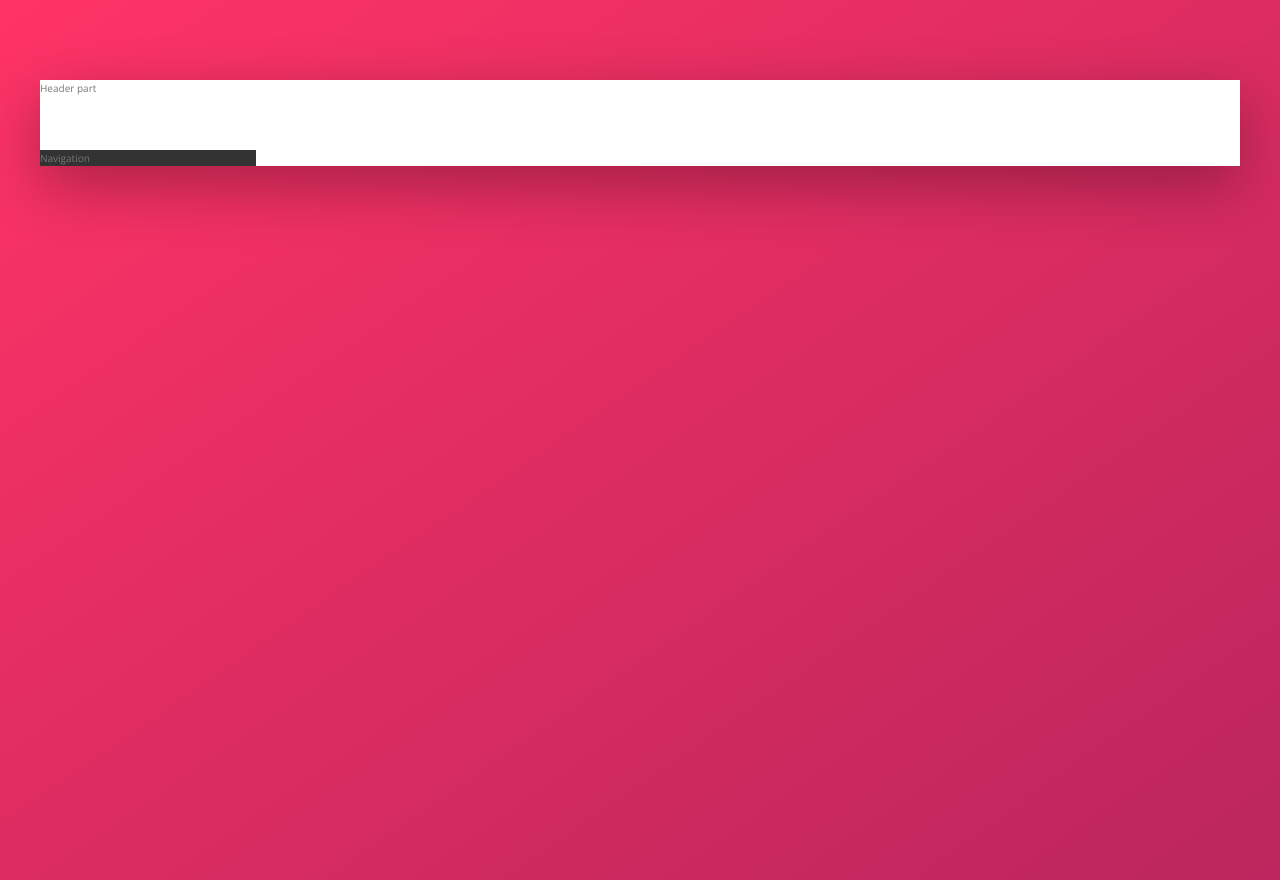
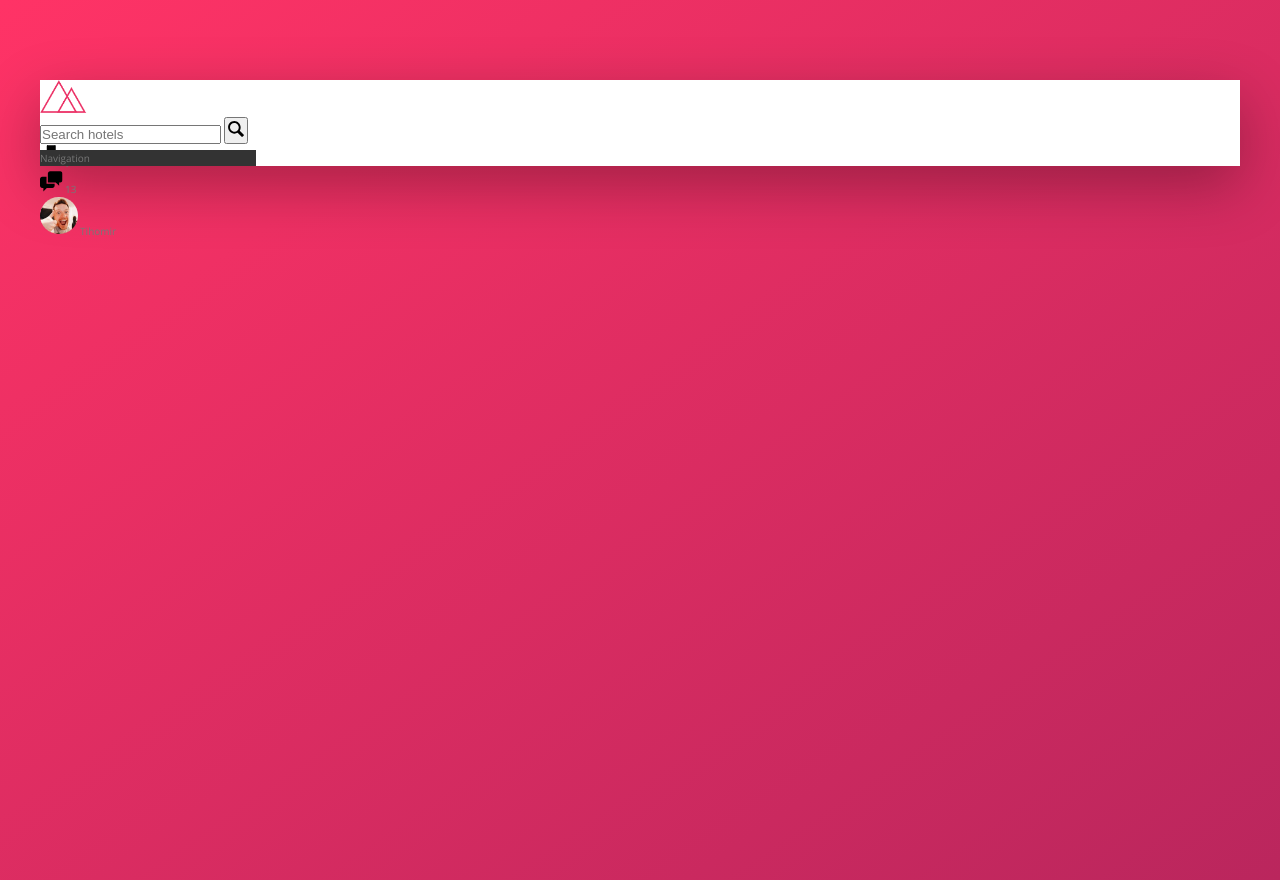
Before and after one commit to tihomirtx88/TrilloDesign, a website: page index.html in a window 1280 px wide. Drawn offline with nearby package versions, Linux system fonts and the light colour scheme.

Commit message:
Buidling header part one

```diff
--- a/index.html
+++ b/index.html
@@ -13,7 +13,34 @@
     <body>
         <div class="container">
             <header class="header">
-                Header part
+                <img src="img/logo.png" class="logo" alt="trilo-logo">
+                <form action="#"  class="search">
+                    <input type="text" class="search__input" placeholder="Search hotels">
+                    <button class="search__button">
+                        <svg class="search__icon">
+                            <use xlink:href="img/sprite.svg#icon-magnifying-glass"></use>
+                        </svg>
+                    </button>
+                </form>
+
+                <nav class="user-nav">
+                    <div class="user-nav__icon-box">
+                       <svg class="user-nav__icon">
+                          <use xlink:href="img/sprite.svg#icon-bookmark"><use/>
+                       </svg>
+                       <span class="user-nav__notification">7</span>
+                    </div>
+                    <div class="user-nav__icon-box">
+                       <svg class="user-nav__icon">
+                          <use xlink:href="img/sprite.svg#icon-chat"><use/>
+                       </svg>
+                       <span class="user-nav__notification">13</span>
+                    </div>
+                    <div class="user-nav__user">
+                        <img src="img/user-1.jpg" alt="User Photo" class="user-nav__user-photo">
+                        <span class="user-nav__user-name">Tihomir</span>
+                    </div>
+                </nav>
             </header>
             <div class="content">
                 <nav class="sidebar">
--- a/sass/_components.scss
+++ b/sass/_components.scss
@@ -0,0 +1,55 @@
+//////////////////////////////////
+/// Logo
+
+.logo{
+    height: 3.25rem;
+}
+
+//////////////////////////////////
+/// Serach
+
+.search{
+    &__input{
+
+    }
+
+    &__button{
+
+    }
+
+    &__icon{
+       height: 2rem;
+       width: 2rem;
+    }
+}
+
+////////////////////////////
+/// User Navigatio
+
+.user-nav{
+    &__icon-box{
+
+    }
+
+    &__icon{
+        height: 2.25rem;
+        width: 2.25rem;
+    }
+
+    &__notification{
+
+    }
+
+    &__user{
+
+    }
+
+    &__user-photo{
+        height: 3.75rem;
+        border-radius: 50%;
+    }
+
+    &__user-name{
+
+    }
+}
```
Also changed, not shown: css/style.css, img/SVG/aircraft-take-off.svg (added), img/SVG/bookmark.svg (added), img/SVG/chat.svg (added), img/SVG/chevron-thin-right.svg (added), img/SVG/home.svg (added), img/SVG/key.svg (added), img/SVG/location-pin.svg (added), img/SVG/magnifying-glass.svg (added), img/SVG/map.svg (added), img/SVG/star.svg (added), img/sprite.svg.
